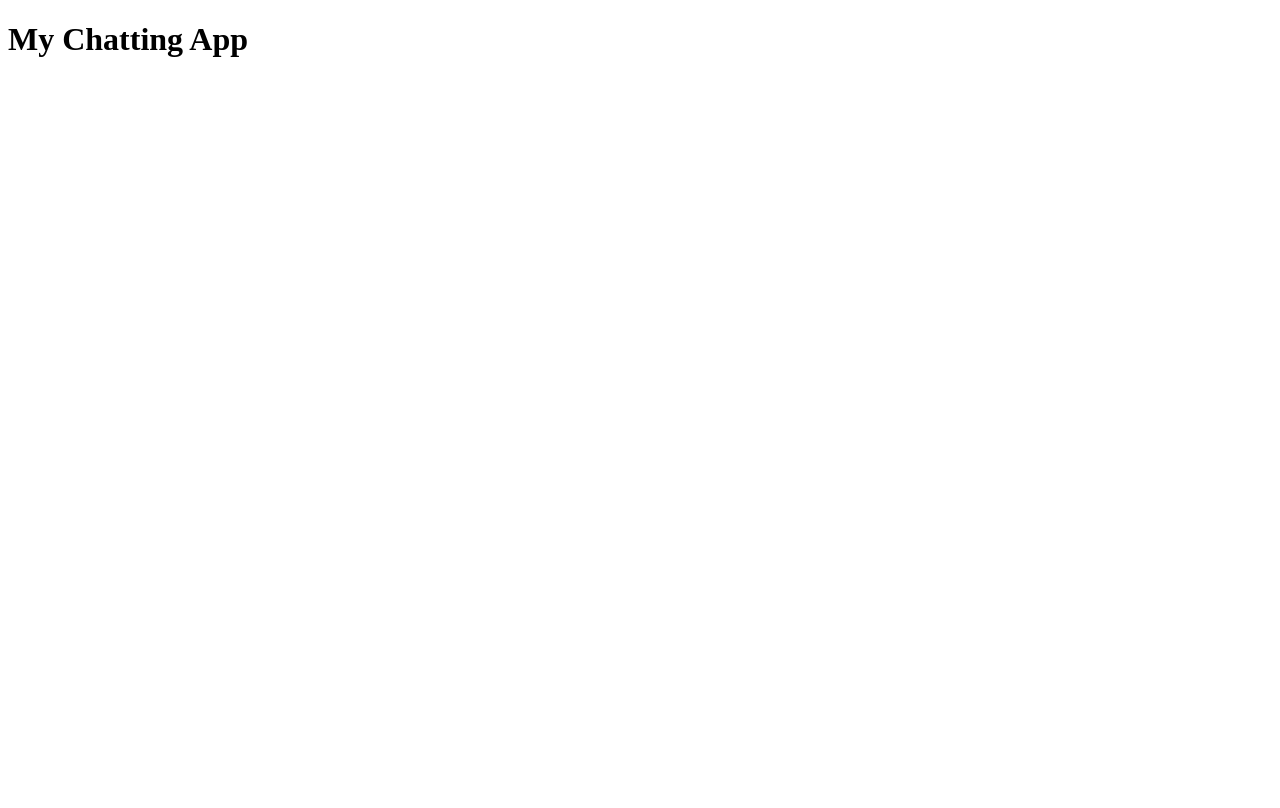
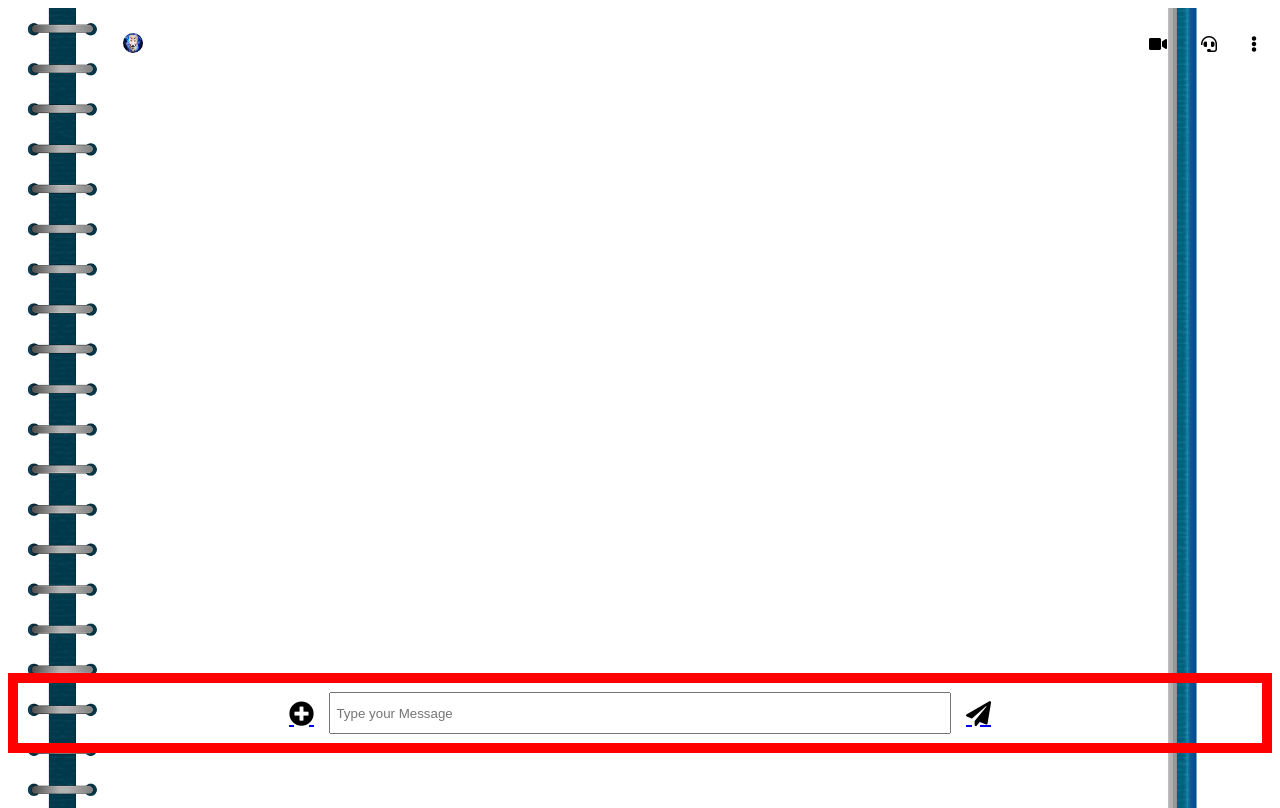
Before and after one commit to blq619/chatting, a website: page public/index.html in a window 1280 px wide. Drawn offline with nearby package versions, Linux system fonts and the light colour scheme; no server answers.

Commit message:
chatting

```diff
--- a/package.json
+++ b/package.json
@@ -10,6 +10,7 @@
   "license": "ISC",
   "dependencies": {
     "ejs": "^3.1.3",
-    "express": "^4.17.1"
+    "express": "^4.17.1",
+    "socket.io": "^2.3.0"
   }
 }
--- /dev/null
+++ b/public/css/main.css
@@ -0,0 +1,74 @@
+* {
+    box-sizing: border-box;
+}
+li {
+    list-style: none;
+}
+body,
+html {
+    height: 100%;
+}
+
+p {
+    font-size: 20px;
+    color: white;
+}
+
+.wrap-all {
+    background: url(../images/2.png) no-repeat center;
+    height: 100%;
+    background-size: cover;
+
+}
+
+.header {
+    width: 100%;
+    display: flex;
+    justify-content: space-between;
+    align-items: center;
+    padding: 5px 15px;
+}
+
+.user-logo img {
+
+    width: 20px;
+    height: 20px;
+    border-radius: 50%;
+    margin-right: 10px;
+}
+.user-container {
+    padding: 0px 0px 0px 100px;
+    display: flex;
+    align-items: center;
+    color: black;
+}
+.header-icon i {
+    padding: 0px 0px 0px 30px;
+}
+
+.main {
+    height: 70%;
+    width: 100%;
+}
+
+.footer {
+    display: flex;
+    align-items: center;
+    justify-content: center;
+    width: 100%;
+    height: 10%;
+    border: solid 10px red;
+}
+.footer a i {
+
+    color: black;
+    padding: 0px 15px;
+    font-size: 25px;
+    display: block;
+}
+
+.footer input {
+    width: 50%;
+    height: 70%;
+    display: block;
+}
--- a/public/index.html
+++ b/public/index.html
@@ -1,11 +1,74 @@
 <!DOCTYPE html>
 <html lang="ko">
+
 <head>
     <meta charset="UTF-8">
     <meta name="viewport" content="width=device-width, initial-scale=1.0">
     <title>Chatting</title>
+    <link rel="shortcut icon" href="#">
+    <link rel="stylesheet" href="https://cdnjs.cloudflare.com/ajax/libs/font-awesome/5.8.2/css/all.min.css" />
+    <link rel="stylesheet" href="css/main.css">
+    <script src="https://cdnjs.cloudflare.com/ajax/libs/socket.io/2.3.0/socket.io.js" integrity="sha512-v8ng/uGxkge3d1IJuEo6dJP8JViyvms0cly9pnbfRxT6/31c3dRWxIiwGnMSWwZjHKOuY3EVmijs7k1jz/9bLA==" crossorigin="anonymous"></script>
+    <script src="https://cdnjs.cloudflare.com/ajax/libs/jquery/3.5.1/jquery.min.js" integrity="sha512-bLT0Qm9VnAYZDflyKcBaQ2gg0hSYNQrJ8RilYldYQ1FxQYoCLtUjuuRuZo+fjqhx/qtq/1itJ0C2ejDxltZVFg==" crossorigin="anonymous"></script>
 </head>
+
 <body>
-    <h1>My Chatting App</h1>
+    <div class="wrap-all">
+
+        <div class="header">
+            <div class="user-container">
+                <div class="user-logo">
+                    <img src="images/1.jpg" width=100 alt="user">
+                </div>
+                <p>anonymous</p>
+            </div>
+
+            <div class="header-icon">
+                <i class="fas fa-video fa-1.5x"></i>
+                <i class="fas fa-headset fa-1.5x"></i>
+                <i class="fas fa-ellipsis-v fa-1.5x"></i>
+            </div>
+
+        </div>
+
+        <ul class="main">
+            <li></li>
+        </ul>
+
+        <div class="footer">
+            <a href="#" class="plus"><i class="fas fa-plus-circle"></i></a>
+            <input type="text" class="message" placeholder=" Type your Message">
+            <a href="#" class="send"><i class="fa fa-paper-plane" aria-placeholder="Type your message..."></i></a>
+        </div>
+
+    </div>
+    <script>
+        // socket io 연결
+        const socket = io();
+        const sendButton = document.querySelector(".send");
+        const message = document.querySelector(".message")
+            sendButton.addEventListener('click',()=>{
+            // console.log(message.value);
+            //서버로 보내는 역할
+            socket.emit('chatting',message.value);
+        })
+        message.addEventListener('keypress',(e)=> {
+            if(e.key === 'Enter') {
+                socket.emit('chatting',message.value);
+            }
+        })
+        // 서버에서 받는 역할
+        socket.on('chatting', (msg)=>{
+            $('.main').append(`<li>${msg}</li>`);
+            $(".message").val("");
+            // const ul = document.querySelector(".main");
+            // const li = document.createElement("li");
+            // const txt = document.createTextNode(msg);
+            // li.appendChild(txt);
+            // ul.appendChild(li);
+            // console.log(msg,'from server!!!');
+        })
+    </script>
 </body>
+
 </html>
```
Also changed, not shown: app.js (+21 -8 lines), public/images/1.jpg (added), public/images/2.png (added), 1 other file.
